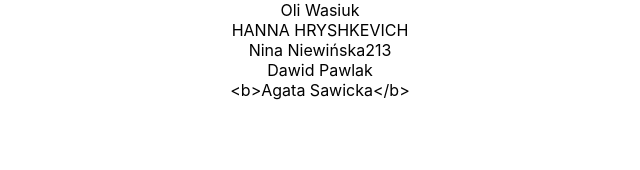
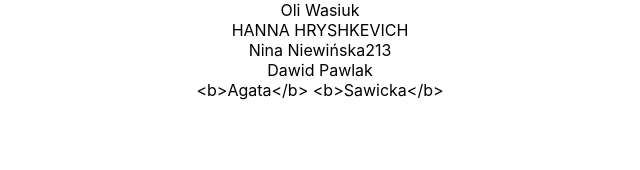
Before and after one commit to rvai00/monocykl_projekt, a React (Create React App) app: page / in a window 1280 px wide. Shown: the top 170 px of the page, without its empty margins (320-960 px from the left). Built offline with nearby package versions, Linux system fonts and the light colour scheme.

Commit message:
zmiana imienia

```diff
--- a/src/App.js
+++ b/src/App.js
@@ -6,9 +6,10 @@ const updateNameHanna = (name_hanna) => {
   return updatedNameHanna
 }
 
-const updateNameAgata = (name_agata) => {
+const updateNameAgata = (name_agata, surname_agata) => {
   const updatedNameAgata = name_agata.bold()
-  return updatedNameAgata
+  const updatedSurnameAgata = surname_agata.bold()
+  return {name_agata: updatedNameAgata,surname_agata: updatedSurnameAgata};
 }
 
 const generateDawid = (input) => {
@@ -25,7 +26,9 @@ function App() {
   const name = "Oli Wasiuk"
   const name_hanna = "Hanna Hryshkevich"
   const name_nina = "Nina Niewińska"
-  const name_agata = "Agata Sawicka"
+  const name_agata = "Agata"
+  const surname_agata = "Sawicka"
+  const agata = updateNameAgata(name_agata, surname_agata);
   const dawid = generateDawid("Dawid Pawlak");
     return (
     <div className="App">
@@ -33,7 +36,7 @@ function App() {
     <div>{updateNameHanna(name_hanna)}</div>
     <div>{updateNameNina(name_nina)}</div>
     <div>{dawid.name + " " + dawid.surname}</div>
-    <div>{updateNameAgata(name_agata)}</div>
+    <div>{agata.name_agata + " " + agata.surname_agata}</div>
     </div>
   );
 }
```
